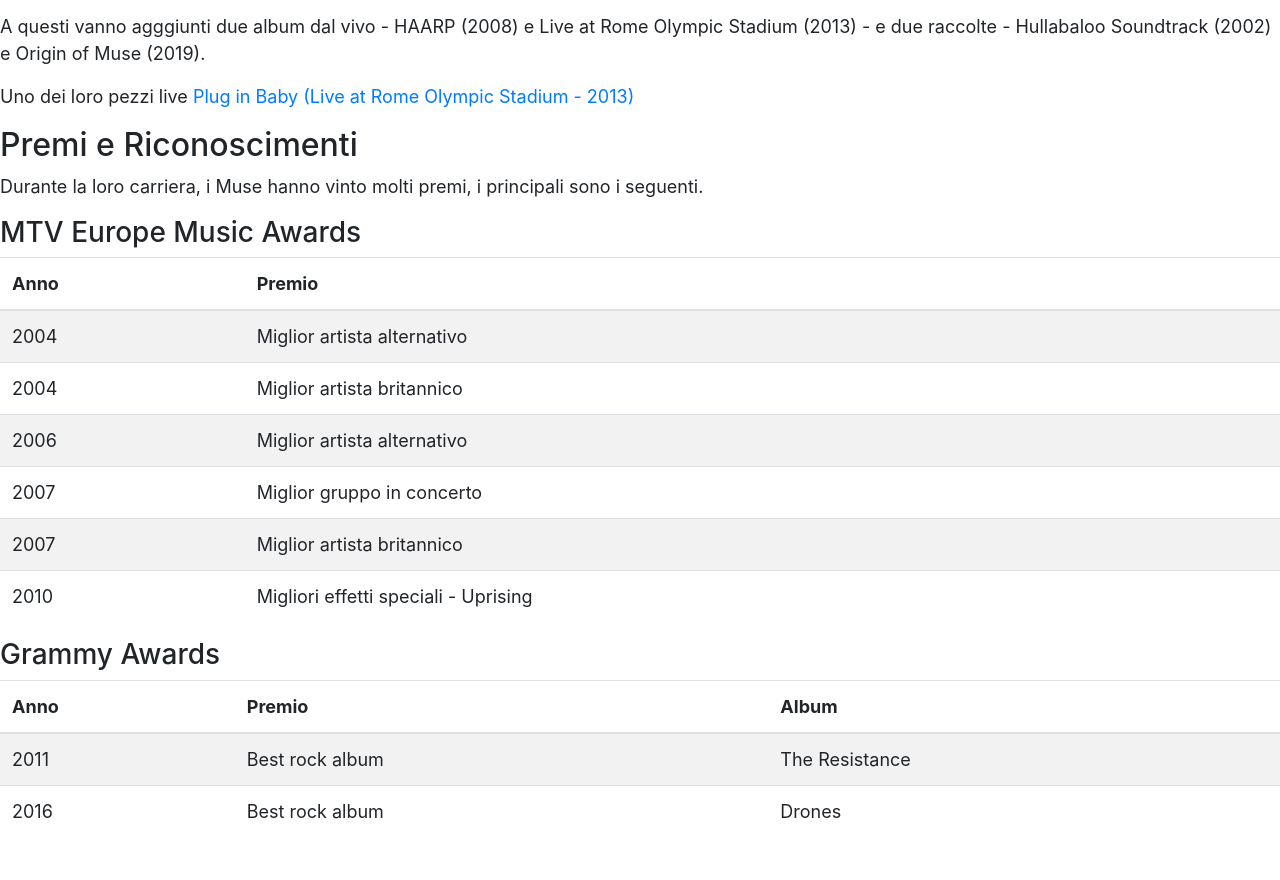
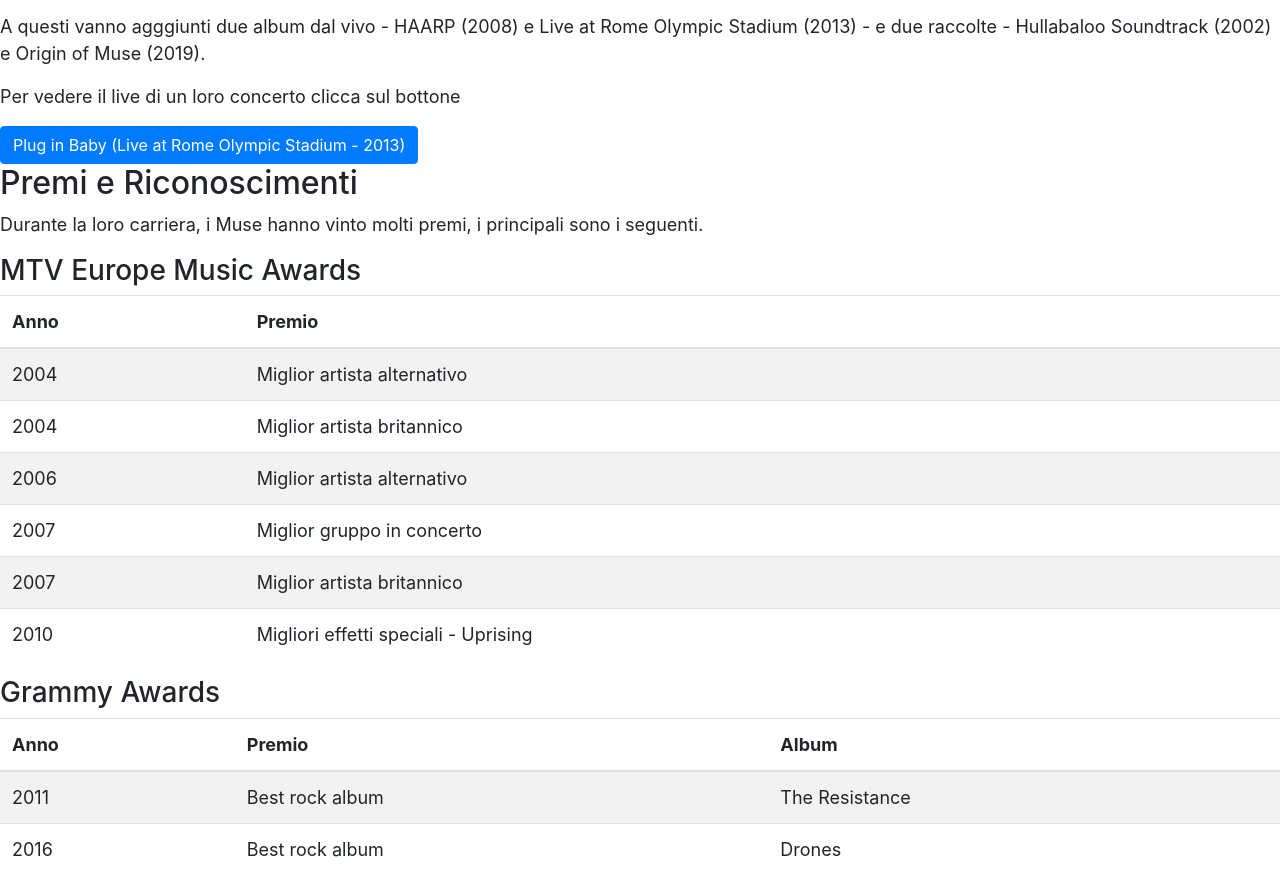
Before and after one commit to Franci2004/Franci2004.github.io, a plain HTML site: page esercizio2/index.html in a window 1280 px wide. Shown: the part 1644-2524 px from the top of the page. Before the commit the page ends 2497 px from the top, so only its background shows below. Drawn offline with nearby package versions, Linux system fonts and the light colour scheme.

Commit message:
aggiornamento

```diff
--- a/esercizio2/index.html
+++ b/esercizio2/index.html
@@ -28,8 +28,9 @@
 	</ul>
 	<p> A questi vanno agggiunti due album dal vivo - HAARP (2008) e Live at Rome Olympic Stadium (2013) - e due raccolte - Hullabaloo Soundtrack (2002) e Origin of Muse (2019).
 	</p>
-	<p> Uno dei loro pezzi live <a href = "https://www.youtube.com/watch?v=XCUZSS54drI"> Plug in Baby (Live at Rome Olympic Stadium - 2013)</a>
-	</font></p>
+	<p>Per vedere il live di un loro concerto clicca sul bottone</p>
+	<a class="btn btn-primary" href="https://www.youtube.com/watch?v=XCUZSS54drI" role="button">Plug in Baby (Live at Rome Olympic Stadium - 2013)</a>
+	</font>
 	<h2> Premi e Riconoscimenti </h2>
 	<p><font size = "4"> Durante la loro carriera, i Muse hanno vinto molti premi, i principali sono i seguenti.</p>
 	<h3> MTV Europe Music Awards </h3>
```
